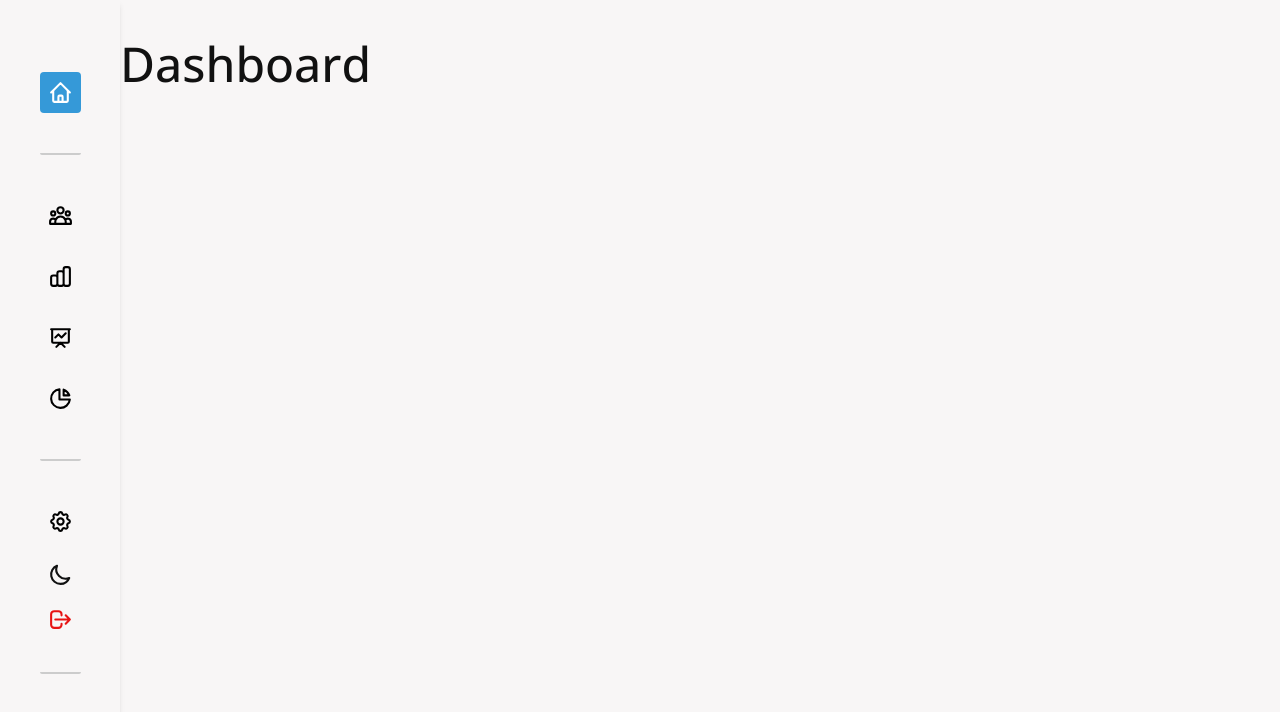
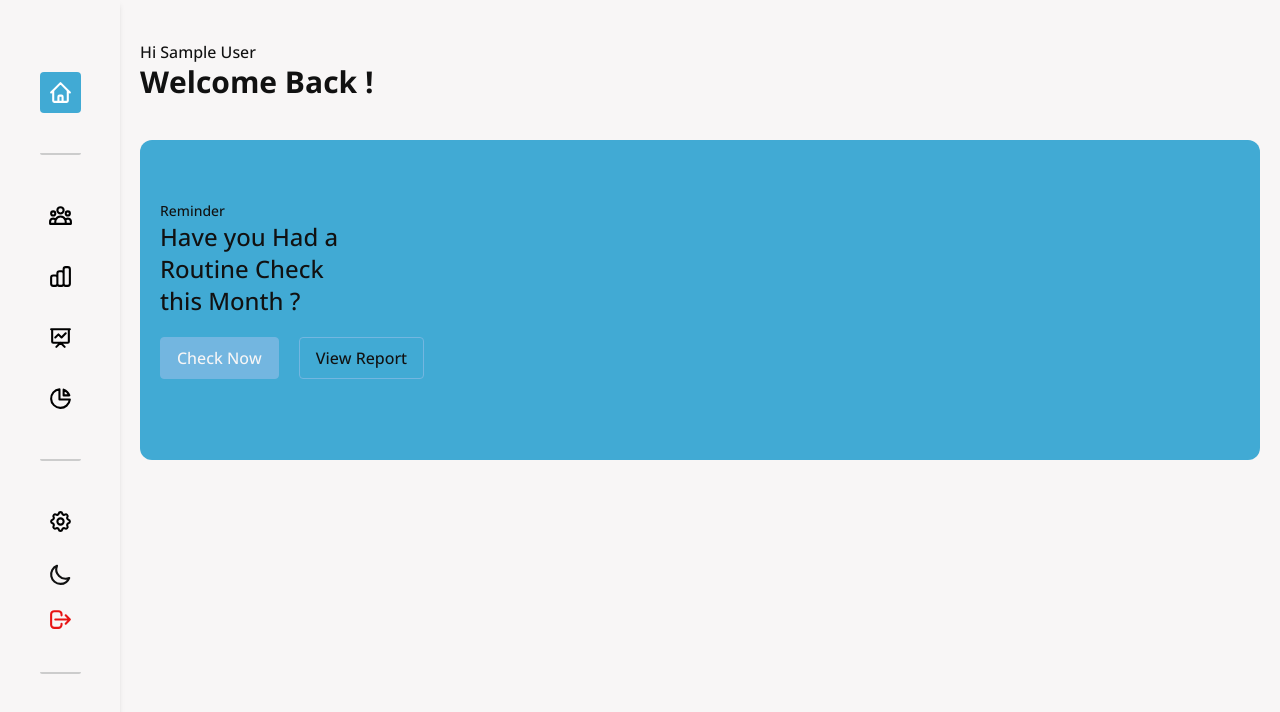
Before and after one commit to Odditty/Medi-Connect, a Next.js app: page /dashboard in a window 1280 px wide. Shown: the top 712 px of the page. Built offline with nearby package versions, Linux system fonts and the light colour scheme; no server answers; sample sign-in values are in the browser's storage.

Commit message:
feat: improve dashboard UI

```diff
--- a/components/user/Sidebar.tsx
+++ b/components/user/Sidebar.tsx
@@ -22,7 +22,7 @@ function Sidebar({}: Props) {
   const { theme, toggleTheme } = useThemeContext();
 
   return (
-    <div className="flex w-30 px-5 py-8 shadow-md dark:shadow-gray-800">
+    <div className="flex w-20 sm:w-30 px-5 py-8 shadow-md dark:shadow-gray-800">
       <div className="flex flex-1 flex-col items-center">
         <div className="py-10 border-b-2 rounded-sm border-primaryDark">
           <Link href="/">
--- a/pages/_app.tsx
+++ b/pages/_app.tsx
@@ -1,11 +1,12 @@
 import "../styles/globals.scss";
-import type { AppProps } from "next/app";
+// import type { AppProps } from "next/app";
 import "windi.css";
 import { ThemeProvider } from "../context/theme";
 import CommonLayout from "../components/common/Layout";
 import { SessionProvider, signIn, useSession } from "next-auth/react";
 import { useEffect } from "react";
 import Loading from "../components/common/Loading";
+import Router from "next/router";
 
 function MyApp({ Component, pageProps: { session, ...pageProps } }: any) {
   return (
@@ -30,7 +31,7 @@ function Auth({ children }: any) {
   const isUser = !!session?.user;
   useEffect(() => {
     if (status === "loading") return;
-    if (!isUser) signIn();
+    if (!isUser) Router.push("/");
   }, [isUser, status]);
 
   if (isUser) {
--- a/pages/dashboard.tsx
+++ b/pages/dashboard.tsx
@@ -1,14 +1,44 @@
+import { useSession } from "next-auth/react";
 import React from "react";
+import PrimaryButton from "../components/buttons/PrimaryButton";
+import SecondaryButton from "../components/buttons/SecondaryButton";
 import UserLayout from "../components/user/UserLayout";
 
 type Props = {};
 
 function dashboard({}: Props) {
+  // eslint-disable-next-line react-hooks/rules-of-hooks
+  const { data: session } = useSession();
+
   return (
     <UserLayout>
-      <div className="container py-10">
-        <h1 className="text-5xl">Dashboard</h1>
-      </div>
+      {session && (
+        <div className="container py-10 px-5">
+          <div>
+            <div>
+              <div>
+                <h1>Hi {session.user?.name}</h1>
+                <h2 className="text-3xl font-bold">Welcome Back !</h2>
+              </div>
+            </div>
+            <div className="flex items-center bg-accentDark min-h-40vh my-10 rounded-xl p-5">
+              <div className="flex items-center">
+                <div className="flex flex-col">
+                  <h3 className="text-sm">Reminder</h3>
+                  <h3 className="text-2xl max-w-50">
+                    Have you Had a Routine Check this Month ?
+                  </h3>
+                  <div className="flex space-x-5 my-5">
+                    <PrimaryButton label="Check Now" />
+                    <SecondaryButton label="View Report" />
+                  </div>
+                </div>
+              </div>
+              <div></div>
+            </div>
+          </div>
+        </div>
+      )}
     </UserLayout>
   );
 }
--- a/styles/theme.scss
+++ b/styles/theme.scss
@@ -1,7 +1,7 @@
 @mixin common-theme {
   --accent-color: #73b6e0;
   --accent-light-color: #a5c5da;
-  --accent-dark-color: #3599d8;
+  --accent-dark-color: #41aad4;
   --accent-contrast-color: #fff;
   --accent-contrast-black-color: #000;
 }
```
